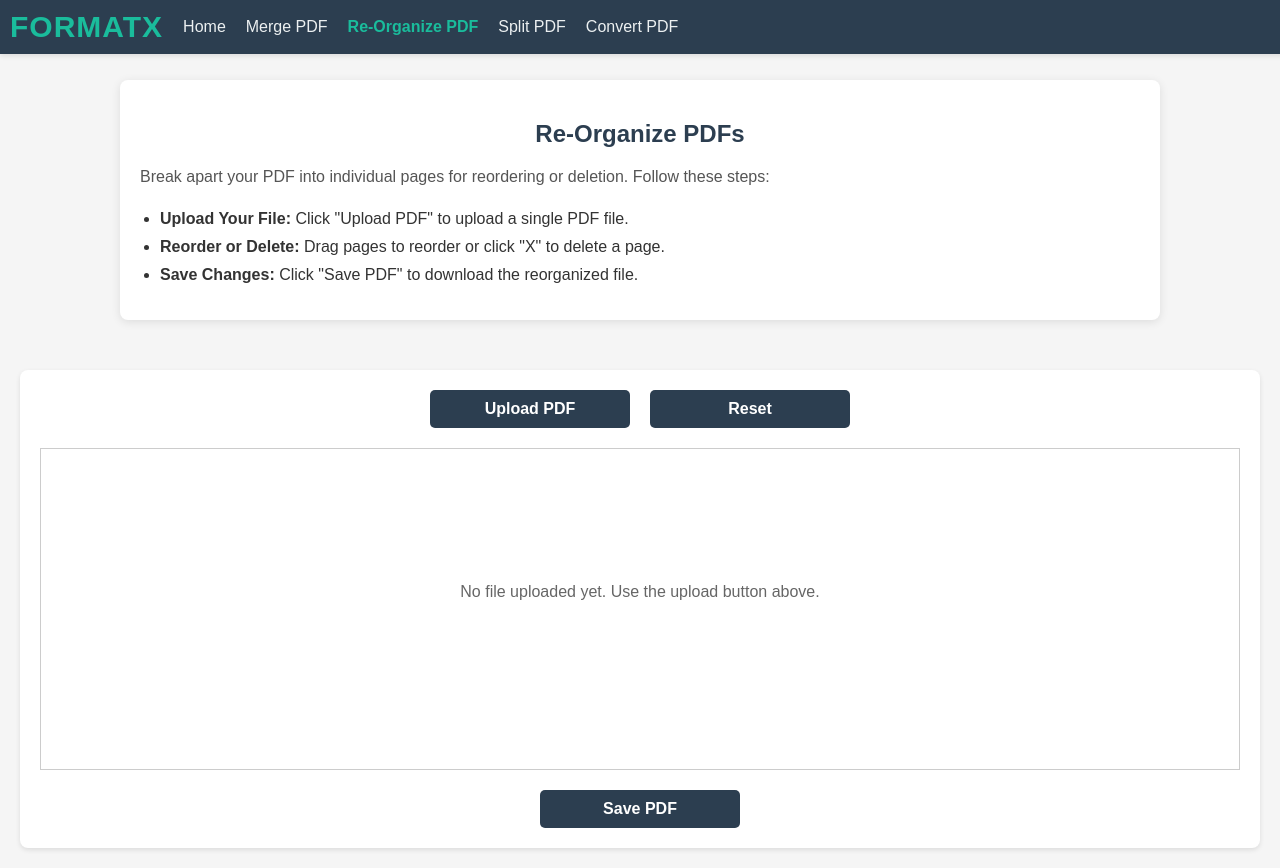
After one commit to Blazzzin/FormatX, a Flask app: page /pdf-organize in a window 1280 px wide. The commit adds this page. Run offline with Flask 3, Linux system fonts and the light colour scheme; some libraries are stand-ins or nearby versions.

Commit message:
Many Changes
1. Updated the Tab Icon
2. Finished the Re-Organize PDF Page
3. Added the Route to the Split PDF Page

```diff
--- a/app.py
+++ b/app.py
@@ -1,6 +1,6 @@
 from flask import Flask, request, render_template, send_file, jsonify
 import os
-from PyPDF2 import PdfMerger
+from PyPDF2 import PdfReader, PdfWriter
 
 app = Flask(__name__)
 
@@ -38,13 +38,13 @@ def pdf_merge():
 
         # Merge PDFs using PyPDF2
         if saved_files:
-            merger = PdfMerger()
+            merger = PdfWriter()
             for file_path in saved_files:
                 merger.append(file_path)
 
             merged_file_path = os.path.join(app.config['MERGED_FOLDER'], 'merged_output.pdf')
-            merger.write(merged_file_path)
-            merger.close()
+            with open(merged_file_path, 'wb') as merged_pdf:
+                merger.write(merged_pdf)
 
             # Clean up individual uploaded files if needed
             for file_path in saved_files:
@@ -57,6 +57,62 @@ def pdf_merge():
 
     return render_template('pdf-merge.html')
 
+@app.route('/pdf-organize', methods=['GET', 'POST'])
+def pdf_organize():
+    if request.method == 'POST':
+        if 'file' not in request.files or not request.files['file']:
+            return jsonify({"error": "No file uploaded"}), 400
+
+        file = request.files['file']
+        if not file.filename.endswith('.pdf'):
+            return jsonify({"error": "Uploaded file is not a valid PDF"}), 400
+
+        # Save the uploaded PDF
+        uploaded_file_path = os.path.join(app.config['UPLOAD_FOLDER'], file.filename)
+        file.save(uploaded_file_path)
+
+        # Get the new page order from the client
+        try:
+            pages_order = request.form.get('pages')
+            if not pages_order:
+                return jsonify({"error": "Page order not provided"}), 400
+
+            pages_order = list(map(int, pages_order.strip('[]').split(',')))
+        except ValueError:
+            return jsonify({"error": "Invalid page order format"}), 400
+
+        try:
+            # Reorganize the PDF pages
+            reader = PdfReader(uploaded_file_path)
+            writer = PdfWriter()
+
+            for page_num in pages_order:
+                if 0 < page_num <= len(reader.pages):
+                    writer.add_page(reader.pages[page_num - 1])
+                else:
+                    return jsonify({"error": f"Page number {page_num} is out of range"}), 400
+
+            # Save the reorganized PDF
+            organized_file_path = os.path.join(app.config['MERGED_FOLDER'], 'organized_output.pdf')
+            with open(organized_file_path, 'wb') as organized_pdf:
+                writer.write(organized_pdf)
+
+            # Clean up the uploaded file
+            os.remove(uploaded_file_path)
+
+            # Return a JSON response with the download URL
+            return jsonify({"message": "PDF reorganized successfully",
+                            "organized_file_url": f'/download/{os.path.basename(organized_file_path)}'})
+
+        except Exception as e:
+            return jsonify({"error": f"Failed to reorganize PDF: {str(e)}"}), 500
+
+    return render_template('pdf-organize.html')
+
+@app.route('/pdf-split', methods=['GET', 'POST'])
+def pdf_split():
+    return render_template('pdf-split.html')
+
 @app.route('/download/<filename>')
 def download(filename):
     merged_file_path = os.path.join(app.config['MERGED_FOLDER'], filename)
--- /dev/null
+++ b/static/pdf-organize.css
@@ -0,0 +1,130 @@
+/* File upload section styling */
+.file-upload-section {
+    margin: 20px;
+    padding: 20px;
+    background-color: #fff;
+    border-radius: 8px;
+    box-shadow: 0 2px 5px rgba(0, 0, 0, 0.1);
+    margin-top: -30px;
+}
+
+/* File list container styling */
+.file-list {
+    margin-top: 20px;
+    padding: 10px;
+    border: 1px solid #ccc;
+    max-width: 2000px;
+    min-height: 300px;
+    max-height: fit-content;
+    margin-bottom: 20px;
+    display: flex;
+    flex-wrap: wrap;
+    gap: 15px;
+    justify-content: center;
+}
+
+/* Page item styling */
+.page-item {
+    padding: 8px;
+    margin: 5px;
+    background-color: #f9f9f9;
+    border: 1px solid #ddd;
+    width: 200px;
+    text-align: center;
+    border-radius: 5px;
+    box-shadow: 0 2px 5px rgba(0, 0, 0, 0.1);
+    position: relative;
+    transition: transform 0.2s ease;
+    cursor: move;
+}
+
+/* Hover effect for page items */
+.page-item:hover {
+    transform: scale(1.05);
+}
+
+/* Remove button (X) styling */
+.page-item .remove-page {
+    position: absolute;
+    top: 5px;
+    right: 5px;
+    width: 20px;
+    height: 20px;
+    background-color: #e74c3c;
+    color: white;
+    border: none;
+    border-radius: 50%;
+    font-size: 14px;
+    line-height: 20px;
+    text-align: center;
+    cursor: pointer;
+    box-shadow: 0 1px 3px rgba(0, 0, 0, 0.2);
+    transition: background-color 0.3s ease;
+}
+
+/* Remove button hover effect */
+.page-item .remove-page:hover {
+    background-color: #c0392b;
+}
+
+/* PDF preview container styling */
+.pdf-preview-container {
+    text-align: center;
+}
+
+/* Canvas for PDF rendering */
+.pdf-preview-container canvas {
+    max-width: 100%;
+    height: auto;
+    border: 1px solid #ddd;
+    border-radius: 5px;
+    box-shadow: 0 1px 3px rgba(0, 0, 0, 0.1);
+}
+
+/* Hide the default file input */
+#file-input {
+    display: none;
+}
+
+/* Custom button styling */
+.custom-file-upload,
+.organize-button,
+.reset-file {
+    display: inline-block;
+    padding: 10px 20px;
+    width: 200px;
+    background-color: #2c3e50;
+    color: white;
+    font-size: 16px;
+    font-weight: bold;
+    text-align: center;
+    border: none;
+    border-radius: 5px;
+    cursor: pointer;
+    transition: background-color 0.3s ease, transform 0.2s ease;
+    box-sizing: border-box;
+}
+
+/* Container for buttons */
+.button-container {
+    display: flex;
+    gap: 20px;
+    margin-bottom: 20px;
+    justify-content: center;
+}
+
+/* Hover effect for buttons */
+.custom-file-upload:hover,
+.organize-button:hover,
+.reset-file:hover {
+    background-color: #0056b3;
+    transform: scale(1.05);
+}
+
+/* Default text styling */
+.default-text-class {
+    margin-top: 120px;
+    color: #666;
+    font-size: 16px;
+    text-align: center;
+}
--- /dev/null
+++ b/templates/pdf-organize.html
@@ -0,0 +1,180 @@
+<!DOCTYPE html>
+<html lang="en">
+
+<head>
+    <meta charset="UTF-8">
+    <meta name="viewport" content="width=device-width, initial-scale=1.0">
+    <link rel="stylesheet" href="/static/index.css">
+    <link rel="stylesheet" href="/static/pdf-organize.css">
+    <title>FormatX | Re-Organize PDF</title>
+    <link rel="icon" href="/static/assets/logo.png">
+</head>
+
+<body>
+    <header>
+        <div class="logo">FormatX</div>
+        <nav>
+            <a href="./">Home</a>
+            <a href="/pdf-merge">Merge PDF</a>
+            <a href="/pdf-organize" class="active">Re-Organize PDF</a>
+            <a href="/pdf-split">Split PDF</a>
+            <a href="/pdf-to-docx">Convert PDF</a>
+        </nav>
+    </header>
+    <main>
+        <section class="intro">
+            <h1>Re-Organize PDFs</h1>
+            <p>
+                Break apart your PDF into individual pages for reordering or deletion. Follow these steps:
+            </p>
+            <ul>
+                <li><strong>Upload Your File:</strong> Click "Upload PDF" to upload a single PDF file.</li>
+                <li><strong>Reorder or Delete:</strong> Drag pages to reorder or click "X" to delete a page.</li>
+                <li><strong>Save Changes:</strong> Click "Save PDF" to download the reorganized file.</li>
+            </ul>
+        </section>
+    </main>
+
+    <div class="file-upload-section">
+        <form id="organizeForm" action="/pdf-organize" method="POST" enctype="multipart/form-data">
+            <div class="button-container">
+                <label for="file-input" class="custom-file-upload">Upload PDF</label>
+                <button type="button" class="reset-file" onclick="window.location.reload()">Reset</button>
+            </div>
+            <input type="file" id="file-input" name="file" accept="application/pdf">
+            <p id="file-limit-message" style="color: red; display: none;">Maximum of 20 files allowed*</p>
+            <center>
+                <div id="page-list" class="file-list">
+                    <p id="default-text" class="default-text-class">No file uploaded yet. Use the upload button above.
+                    </p>
+                </div>
+            </center>
+            <center><button type="submit" class="organize-button" disabled>Save PDF</button></center>
+        </form>
+    </div>
+
+    <script src="https://cdnjs.cloudflare.com/ajax/libs/Sortable/1.14.0/Sortable.min.js"></script>
+    <script src="https://cdnjs.cloudflare.com/ajax/libs/pdf.js/2.10.377/pdf.min.js"></script>
+    <script>
+        const fileInput = document.getElementById('file-input');
+        const pageListContainer = document.getElementById('page-list');
+        const defaultText = document.getElementById('default-text');
+        const organizeButton = document.querySelector('.organize-button');
+
+        let pagesList = [];
+
+        fileInput.addEventListener('change', handleFileSelect);
+
+        function handleFileSelect(event) {
+            pageListContainer.innerHTML = '';  // Clear the existing previews or page items
+            pagesList = [];  // Clear the pages list array
+
+            const file = event.target.files[0];
+            if (!file) return;
+
+            const existingDefaultText = document.getElementById('default-text');
+            if (existingDefaultText) {
+                existingDefaultText.remove();
+            }
+
+            renderPDFPages(file);
+        }
+
+        function renderPDFPages(file) {
+            const reader = new FileReader();
+            reader.onload = function (e) {
+                const pdfData = new Uint8Array(e.target.result);
+                pdfjsLib.getDocument(pdfData).promise.then(pdf => {
+                    for (let pageNum = 1; pageNum <= pdf.numPages; pageNum++) {
+                        pdf.getPage(pageNum).then(page => {
+                            const pageItem = document.createElement('div');
+                            pageItem.classList.add('page-item');
+                            pageItem.dataset.pageNum = pageNum;
+
+                            const previewContainer = document.createElement('div');
+                            previewContainer.classList.add('pdf-preview-container');
+                            pageItem.appendChild(previewContainer);
+
+                            const removeButton = document.createElement('button');
+                            removeButton.classList.add('remove-page');
+                            removeButton.textContent = 'X';
+                            removeButton.title = 'Remove this page';
+                            removeButton.addEventListener('click', () => {
+                                pagesList = pagesList.filter(p => p !== pageNum);
+                                pageItem.remove();
+                                if (pagesList.length === 0) {
+                                    window.location.reload();
+                                }
+                                organizeButton.disabled = pagesList.length === 0;
+                            });
+                            pageItem.appendChild(removeButton);
+
+                            renderPDFPreview(page, previewContainer);
+
+                            pageListContainer.appendChild(pageItem);
+                            pagesList.push(pageNum);
+
+                            enableDragAndDrop();
+                            organizeButton.disabled = false;
+                        });
+                    }
+                });
+            };
+            reader.readAsArrayBuffer(file);
+        }
+
+        function renderPDFPreview(page, container) {
+            const scale = 1.5;
+            const viewport = page.getViewport({ scale });
+            const canvas = document.createElement('canvas');
+            const context = canvas.getContext('2d');
+
+            canvas.height = viewport.height;
+            canvas.width = viewport.width;
+            page.render({ canvasContext: context, viewport }).promise.then(() => {
+                container.appendChild(canvas);
+            });
+        }
+
+        function enableDragAndDrop() {
+            new Sortable(pageListContainer, {
+                animation: 150,
+                onEnd: () => {
+                    pagesList = Array.from(pageListContainer.children).map(item => parseInt(item.dataset.pageNum));
+                }
+            });
+        }
+
+        document.getElementById('organizeForm').addEventListener('submit', function (event) {
+            event.preventDefault();
+
+            const formData = new FormData();
+            formData.append('file', fileInput.files[0]); // Add the file
+            formData.append('pages', JSON.stringify(pagesList));
+
+            fetch('/pdf-organize', {
+                method: 'POST',
+                body: formData
+            })
+                .then(response => response.json())
+                .then(data => {
+                    if (data.organized_file_url) {
+                        const downloadLink = document.createElement('a');
+                        downloadLink.href = data.organized_file_url;
+                        downloadLink.download = 'organized_output.pdf';
+                        downloadLink.click();
+                        alert('PDF reorganized successfully!');
+                    } else if (data.error) {
+                        alert(data.error);
+                    }
+                })
+                .catch(error => {
+                    console.error('Error:', error);
+                    alert('Error reorganizing PDF');
+                });
+        });
+
+    </script>
+</body>
+
+</html>
```
Also changed, not shown: templates/index.html (+4 -3 lines), templates/pdf-merge.html (+4 -7 lines), templates/pdf-split.html (added, +53 -0 lines), static/assets/logo.png (added), static/pdf-split.css (added).
